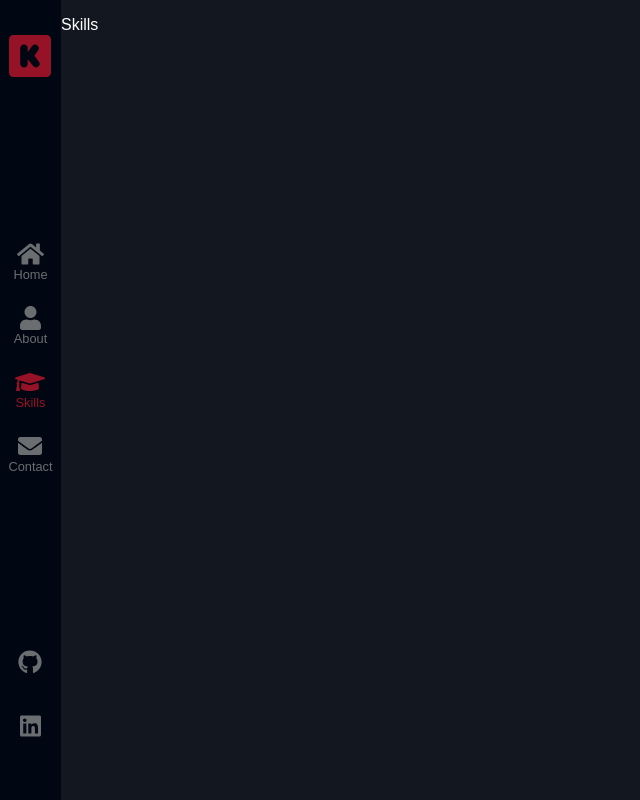
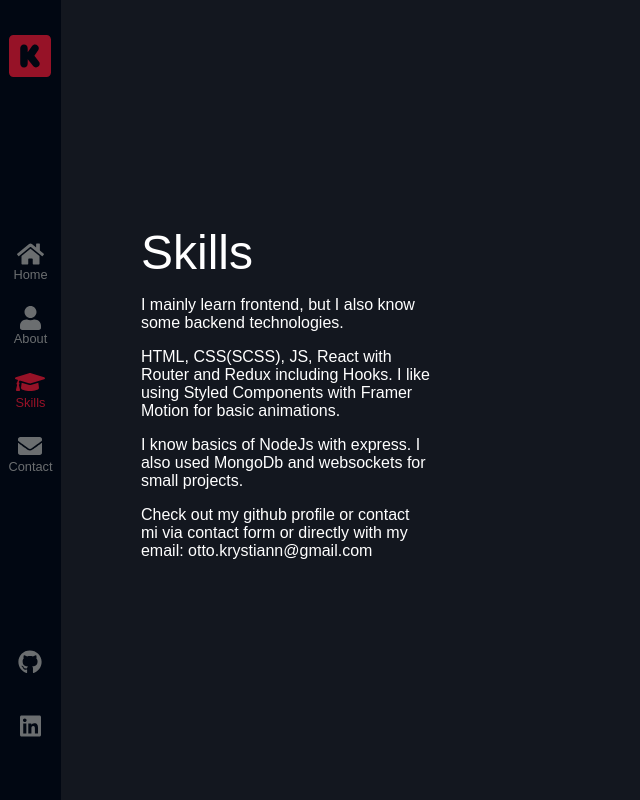
Before and after one commit to Baaranek/portfolio-page, a React (Create React App) app: page /skills in a window 1280 px wide. Shown: the whole page, without its empty margins (0-640 px from the left). Built offline with nearby package versions, Linux system fonts and the light colour scheme.

Commit message:
add headers and descriptions with layout for Contact, About and Skills

```diff
--- a/src/components/views/About/About.js
+++ b/src/components/views/About/About.js
@@ -31,32 +31,68 @@ const About = () => (
         ))}
       </HeaderDiv>
       <DescriptionDiv>
-        <motion.p
+        <Paragraph
           initial={{ opacity: 0 }}
           animate={{ opacity: 1 }}
           transition={{ duration: 3 }}
         >
-          Lorem ipsum dolor sit amet, consectetur adipiscing elit. Etiam sed
-          augue eget nulla venenatis tincidunt ut finibus metus. Duis pretium
-          sed felis et commodo. Nam magna dolor, ultricies ac tellus at,
-          tristique molestie nulla.
-        </motion.p>
-        <motion.p
+          I&apos;m a computer science student at WSB in Poznań. I graduated
+          Technical High School for Computer Science.
+        </Paragraph>
+        <Paragraph
           initial={{ opacity: 0 }}
           animate={{ opacity: 1 }}
           transition={{ duration: 3 }}
         >
-          Lorem ipsum dolor sit amet, consectetur adipiscing elit. Etiam sed
-          augue eget nulla venenatis tincidunt ut finibus metus. Duis pretium
-          sed felis et commodo. Nam magna dolor, ultricies ac tellus at,
-          tristique molestie nulla.
-        </motion.p>
+          I like reading fantasy and science books, for example Lord of The
+          Rings. In free time I like play computer games.
+        </Paragraph>
+        <Paragraph
+          initial={{ opacity: 0 }}
+          animate={{ opacity: 1 }}
+          transition={{ duration: 3 }}
+        >
+          I spend a lot of time learning the programming. For some time it has
+          become my passion, I try to conscientiosly learn new things.
+        </Paragraph>
+        <Paragraph
+          initial={{ opacity: 0 }}
+          animate={{ opacity: 1 }}
+          transition={{ duration: 3 }}
+        >
+          I&apos;m determined to find my first job as a web developer.
+        </Paragraph>
       </DescriptionDiv>
     </InsideWrapper>
     {/* Right Side */}
-    <InsideWrapper></InsideWrapper>
+    <InsideWrapper>
+      <Element
+        animate={{ x: [0, 50, 100, 50, 0], y: [0, -50, 0, 50, 0] }}
+        transition={{
+          x: {
+            duration: 3,
+            yoyo: Infinity,
+          },
+          y: {
+            duration: 3,
+            yoyo: Infinity,
+            ease: 'easeOut',
+          },
+        }}
+      />
+    </InsideWrapper>
   </Wrapper>
 );
+
+// Ludzik
+const Element = styled(motion.div)`
+  width: 10px;
+  height: 10px;
+  background-color: ${({ theme }) => theme.colors.active};
+  border-radius: 50%;
+`;
+
+//
 
 const Wrapper = styled(motion.div)`
   display: flex;
@@ -86,4 +122,8 @@ const HeaderDiv = styled.div`
 
 const DescriptionDiv = styled.div``;
 
+const Paragraph = styled(motion.p)`
+  padding-right: 10rem;
+`;
+
 export default About;
--- a/src/components/views/Contact/Contact.js
+++ b/src/components/views/Contact/Contact.js
@@ -2,6 +2,8 @@ import React from 'react';
 import styled from 'styled-components';
 import { motion } from 'framer-motion';
 import { useForm } from 'react-hook-form';
+import { ContactTextTemplate } from '@utils/textTemplates';
+import letterVariants from '@utils/letterVariants';
 
 const Contact = () => {
   const { register, handleSubmit, errors } = useForm({ mode: 'onChange' });
@@ -17,6 +19,23 @@ const Contact = () => {
       transition={{ duration: 0.5 }}
       exit={{ opacity: 0 }}
     >
+      <InsideWrapper>
+        <HeaderDiv>
+          {ContactTextTemplate.map(({ id, letter, delay }) => (
+            <MotionSpan
+              key={id}
+              initial="hidden"
+              animate="visible"
+              transition={{
+                delay: delay,
+                duration: 0.3,
+              }}
+              variants={letterVariants}
+            >
+              {letter}
+            </MotionSpan>
+          ))}
+        </HeaderDiv>
         <StyledForm onSubmit={onSubmit}>
           <div>
             <StyledInput
@@ -80,9 +99,30 @@ const Contact = () => {
           </TextAreaDiv>
           <Button type="submit">Submit!</Button>
         </StyledForm>
+      </InsideWrapper>
     </Wrapper>
   );
 };
+
+const HeaderDiv = styled.div`
+  > :nth-child(7) {
+    padding-right: 1rem;
+  }
+`;
+
+const InsideWrapper = styled.div`
+  width: 50%;
+  height: 100%;
+  display: flex;
+  flex-direction: column;
+  justify-content: center;
+  padding: 0 5rem;
+`;
+
+const MotionSpan = styled(motion.span)`
+  display: inline-block;
+  font-size: 3rem;
+`;
 
 const TextAreaDiv = styled.div`
   display: flex;
--- a/src/components/views/Skills/Skills.js
+++ b/src/components/views/Skills/Skills.js
@@ -1,6 +1,8 @@
 import React from 'react';
 import styled from 'styled-components';
 import { motion } from 'framer-motion';
+import { SkillsTextTemplate } from '@utils/textTemplates';
+import letterVariants from '@utils/letterVariants';
 
 const Skills = () => (
   <Wrapper
@@ -9,9 +11,82 @@ const Skills = () => (
     transition={{ duration: 0.5 }}
     exit={{ opacity: 0 }}
   >
-    <p>Skills</p>
+    <InsideWrapper>
+      <HeaderDiv>
+        {SkillsTextTemplate.map(({ id, letter, delay }) => (
+          <MotionSpan
+            key={id}
+            initial="hidden"
+            animate="visible"
+            transition={{
+              delay: delay,
+              duration: 0.3,
+            }}
+            variants={letterVariants}
+          >
+            {letter}
+          </MotionSpan>
+        ))}
+      </HeaderDiv>
+      <DescriptionDiv>
+        <Paragraph
+          initial={{ opacity: 0 }}
+          animate={{ opacity: 1 }}
+          transition={{ duration: 3 }}
+        >
+          I mainly learn frontend, but I also know some backend technologies.
+        </Paragraph>
+        <Paragraph
+          initial={{ opacity: 0 }}
+          animate={{ opacity: 1 }}
+          transition={{ duration: 3 }}
+        >
+          HTML, CSS(SCSS), JS, React with Router and Redux including Hooks. I
+          like using Styled Components with Framer Motion for basic animations.
+        </Paragraph>
+        <Paragraph
+          initial={{ opacity: 0 }}
+          animate={{ opacity: 1 }}
+          transition={{ duration: 3 }}
+        >
+          I know basics of NodeJs with express. I also used MongoDb and
+          websockets for small projects.
+        </Paragraph>
+        <Paragraph
+          initial={{ opacity: 0 }}
+          animate={{ opacity: 1 }}
+          transition={{ duration: 3 }}
+        >
+          Check out my github profile or contact mi via contact form or directly
+          with my email: otto.krystiann@gmail.com
+        </Paragraph>
+      </DescriptionDiv>
+    </InsideWrapper>
+    <InsideWrapper></InsideWrapper>
   </Wrapper>
 );
+
+const HeaderDiv = styled.div``;
+
+const DescriptionDiv = styled.div``;
+
+const Paragraph = styled(motion.p)`
+  padding-right: 10rem;
+`;
+
+const MotionSpan = styled(motion.span)`
+  display: inline-block;
+  font-size: 3rem;
+`;
+
+const InsideWrapper = styled.div`
+  width: 50%;
+  height: 100%;
+  display: flex;
+  flex-direction: column;
+  justify-content: center;
+  padding: 0 5rem;
+`;
 
 const Wrapper = styled(motion.div)`
   display: flex;
--- a/src/utils/TextTemplates.js
+++ b/src/utils/TextTemplates.js
@@ -47,7 +47,27 @@ export const AboutTextTemplate = [
   { id: 3, letter: 'o', delay: 0.5 },
   { id: 4, letter: 'u', delay: 0.6 },
   { id: 5, letter: 't', delay: 0.7 },
-  { id: 6, letter: 'M', delay: 0.8 },
+  { id: 6, letter: 'm', delay: 0.8 },
   { id: 7, letter: 'e', delay: 0.9 },
-  { id: 8, letter: '.', delay: 1 },
 ];
+
+export const SkillsTextTemplate = [
+  { id: 1, letter: 'S', delay: 0.3 },
+  { id: 2, letter: 'k', delay: 0.4 },
+  { id: 3, letter: 'i', delay: 0.5 },
+  { id: 4, letter: 'l', delay: 0.6 },
+  { id: 5, letter: 'l', delay: 0.7 },
+  { id: 6, letter: 's', delay: 0.8 },
+];
+
+export const ContactTextTemplate = [
+  { id: 1, letter: 'C', delay: 0.3 },
+  { id: 2, letter: 'o', delay: 0.4 },
+  { id: 3, letter: 'n', delay: 0.5 },
+  { id: 4, letter: 't', delay: 0.6 },
+  { id: 5, letter: 'a', delay: 0.7 },
+  { id: 6, letter: 'c', delay: 0.8 },
+  { id: 7, letter: 't', delay: 0.9 },
+  { id: 8, letter: 'm', delay: 0.9 },
+  { id: 9, letter: 'e', delay: 0.9 },
+];
```
Lines whose indentation alone changed are shown as unchanged.
